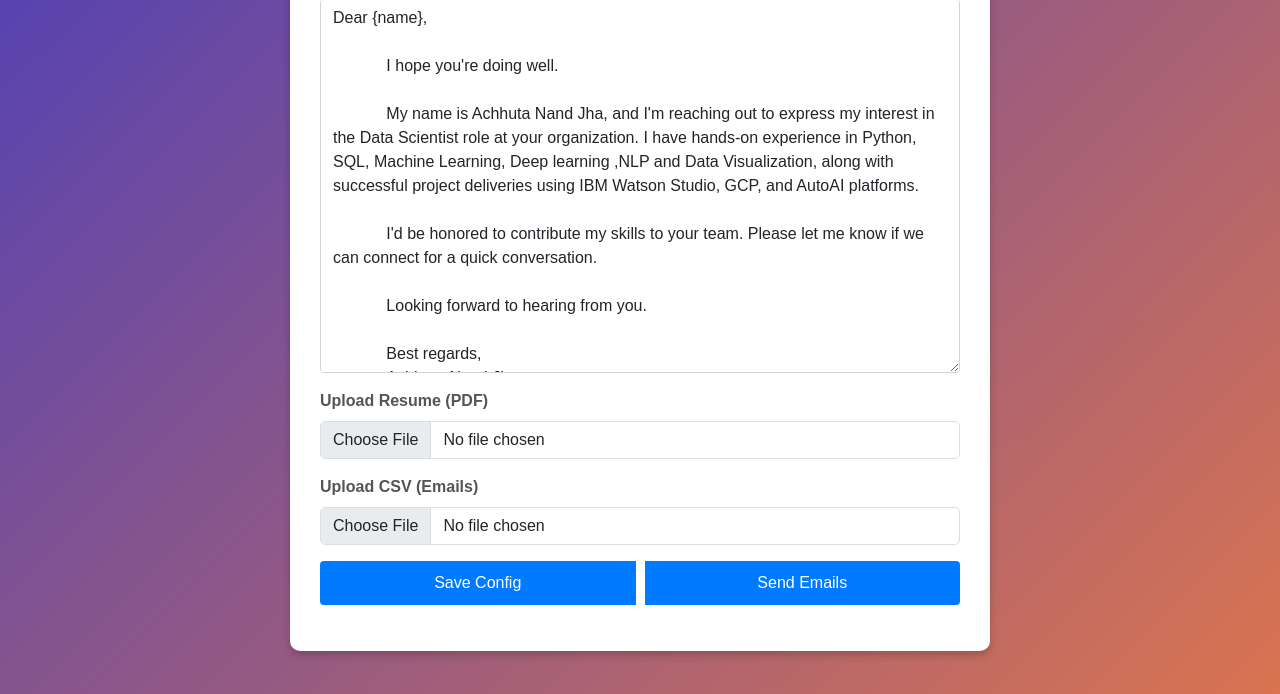
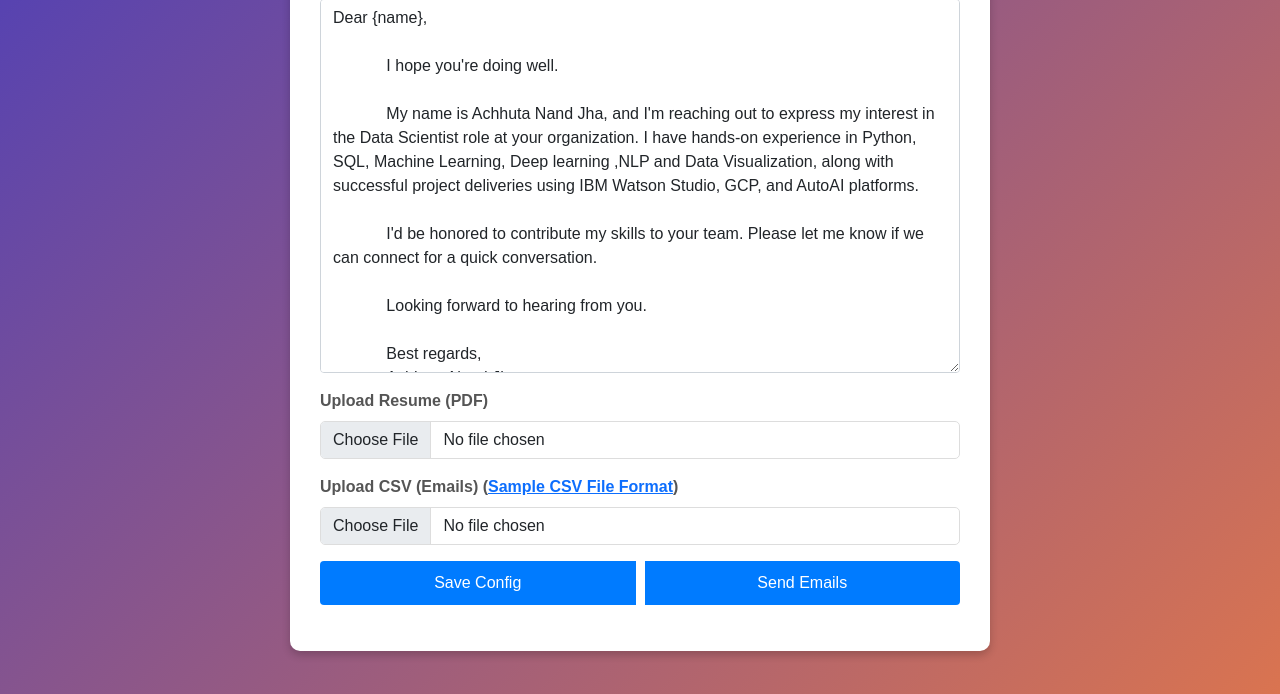
Before and after one commit to anjha1/Email-Resume-Sender, a Flask app: page / in a window 1280 px wide. Shown: the part 447-1141 px from the top of the page. Run offline with Flask 3, Linux system fonts and the light colour scheme; some libraries are stand-ins or nearby versions.

Commit message:
Update index.html

```diff
--- a/templates/index.html
+++ b/templates/index.html
@@ -111,7 +111,7 @@
             </div>
 
             <div class="mb-3">
-                <label for="csvFile" class="form-label">Upload CSV (Emails)</label>
+                <label for="csvFile" class="form-label">Upload CSV (Emails) (<a href="https://github.com/anjha1/Email-Resume-Sender/blob/master/sample_emails.csv" target="_blank">Sample CSV File Format</a>)</label>
                 <input type="file" class="form-control" id="csvFile" name="csv_file" accept=".csv" required>
             </div>
 
```
